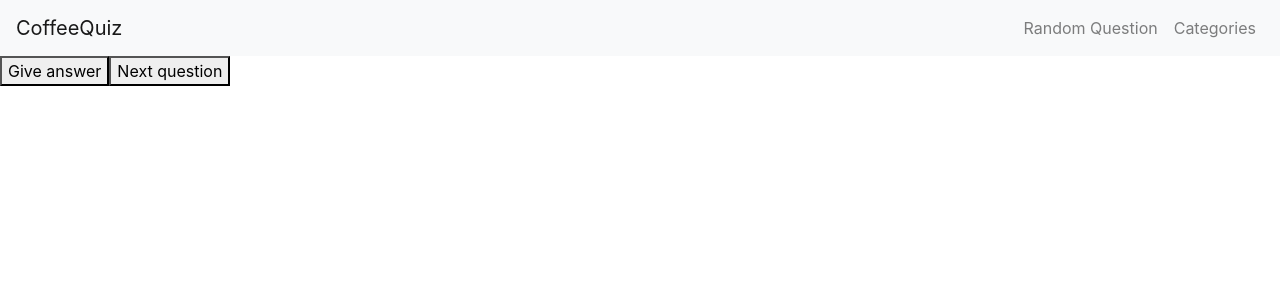
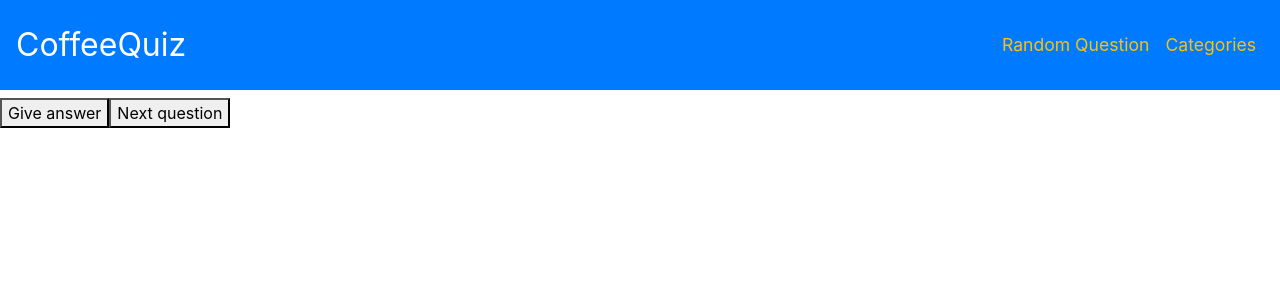
Before and after one commit to simondanielzoltan/CoffeeQuiz, an Angular app: page / in a window 1280 px wide. Shown: the top 300 px of the page. Built offline with nearby package versions, Linux system fonts and the light colour scheme; no server answers.

Commit message:
change header color and font size

```diff
--- a/src/app/header/header.component.css
+++ b/src/app/header/header.component.css
@@ -0,0 +1,7 @@
+.nav-link{
+    font-size: 110%;
+}
+
+.navbar-brand{
+    font-size: 200%;
+}
--- a/src/app/header/header.component.html
+++ b/src/app/header/header.component.html
@@ -1,15 +1,15 @@
-<nav class="navbar navbar-expand-lg navbar-light bg-light sticky-top">
-    <a class="navbar-brand" href="#">CoffeeQuiz</a>
+<nav class="navbar navbar-expand-lg navbar-light p-3 mb-2 bg-primary sticky-top">
+    <a class="navbar-brand text-white" href="#">CoffeeQuiz</a>
     <button class="navbar-toggler" type="button" data-toggle="collapse" data-target="#navbarNav" aria-controls="navbarNav" aria-expanded="false" aria-label="Toggle navigation">
       <span class="navbar-toggler-icon"></span>
     </button>
     <div class="collapse navbar-collapse" id="navbarNav">
       <ul class="navbar-nav ml-auto">
         <li class="nav-item">
-          <a class="nav-link" href="#">Random Question</a>
+          <a class="nav-link text-warning" href="#">Random Question</a>
         </li>
         <li class="nav-item">
-          <a class="nav-link" href="#">Categories</a>
+          <a class="nav-link text-warning" href="#">Categories</a>
         </li>
       </ul>
     </div>
```
